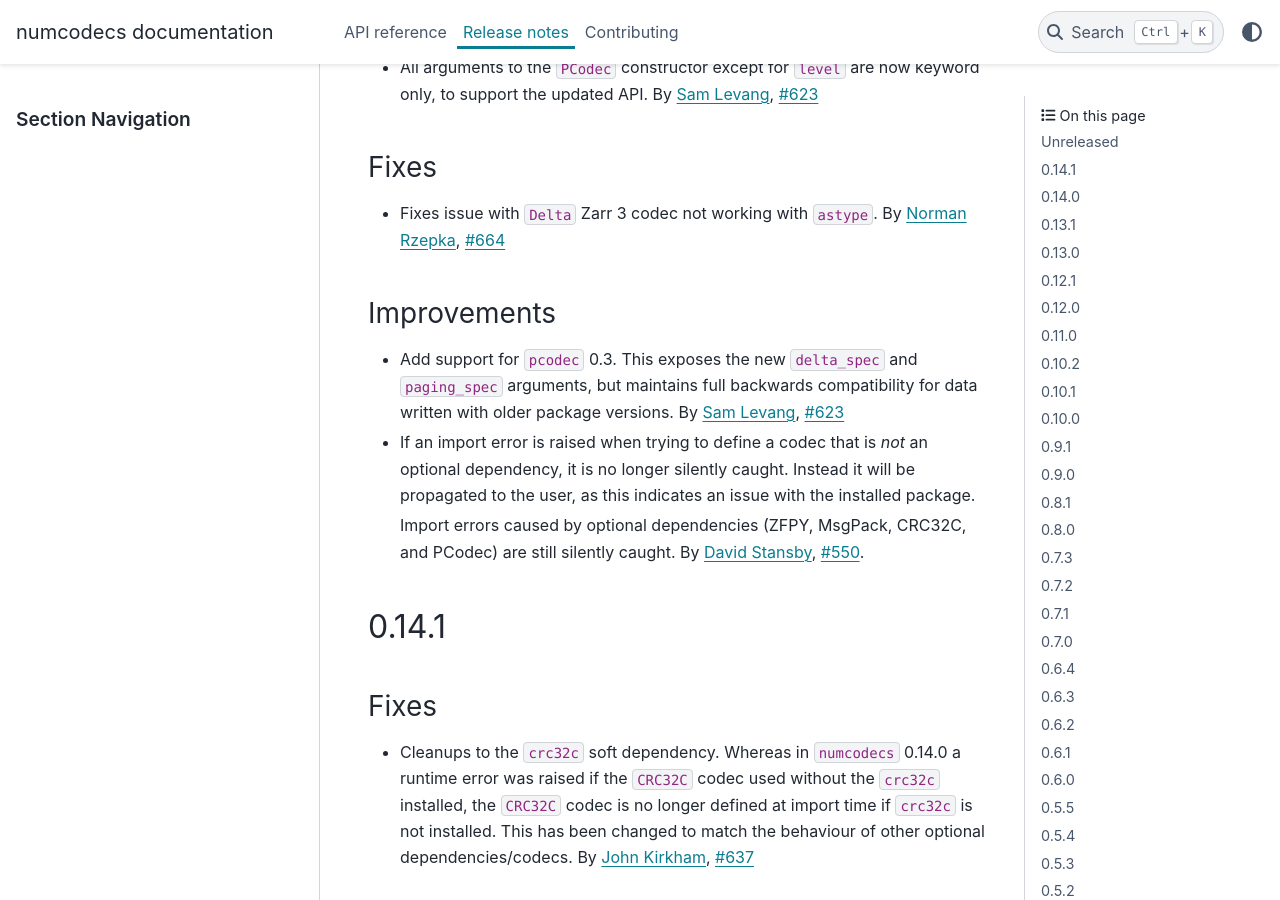
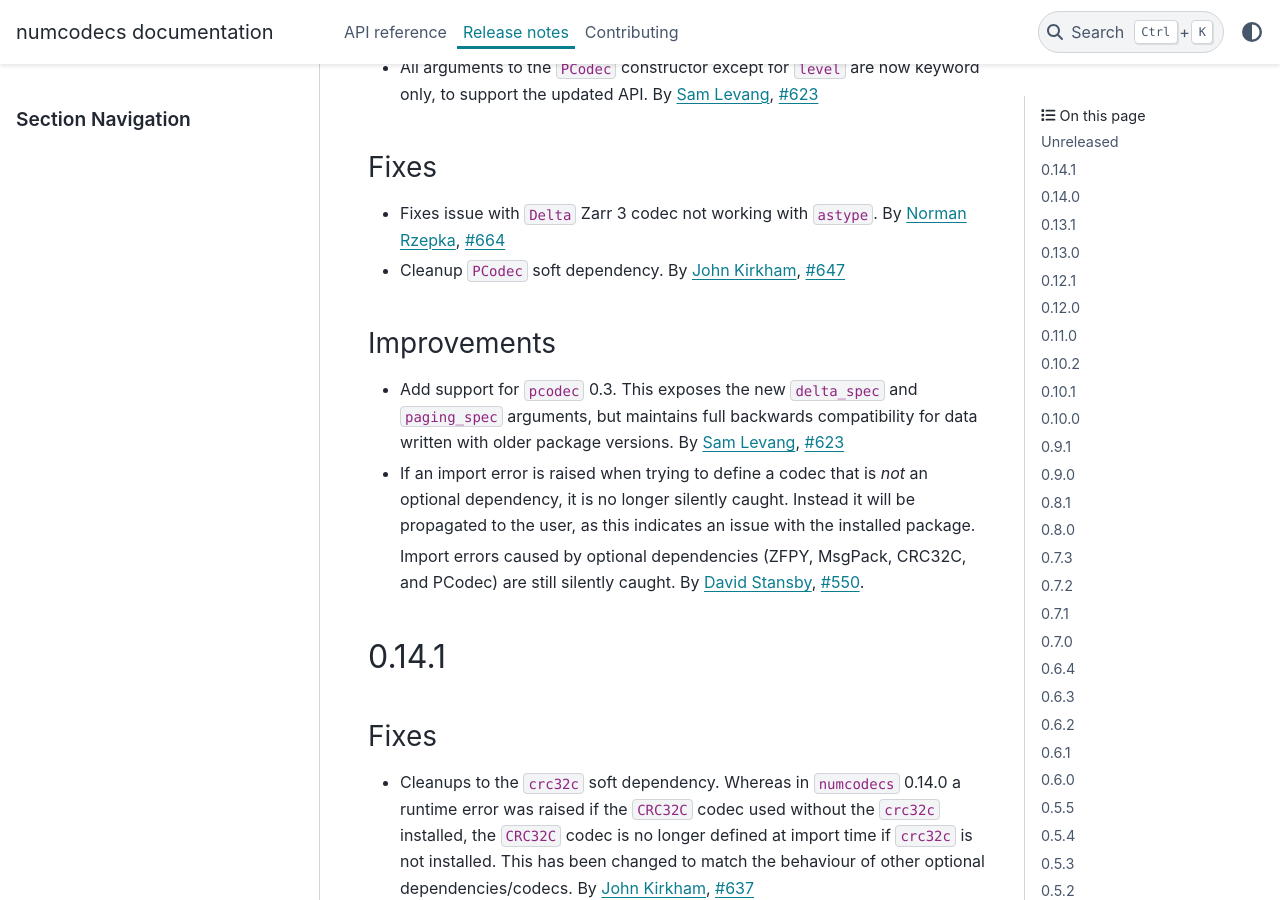
Before and after one commit to zarr-developers/numcodecs, a Sphinx documentation site: the page built from docs/release.rst, in a window 1280 px wide and 900 px high, scrolled down 312 px. Built offline with Sphinx 7.4.7 and the PyData theme 0.15.4, drawn with Linux system fonts in a browser that asks for light colours; the version number could not be read and is left out.

Commit message:
Add release note

```diff
--- a/docs/release.rst
+++ b/docs/release.rst
@@ -27,6 +27,8 @@ Fixes
 ~~~~~
 * Fixes issue with ``Delta`` Zarr 3 codec not working with ``astype``.
   By :user:`Norman Rzepka <normanrz>`, :issue:`664`
+* Cleanup ``PCodec`` soft dependency.
+  By :user:`John Kirkham <jakirkham>`, :issue:`647`
 
 
 Improvements
```
